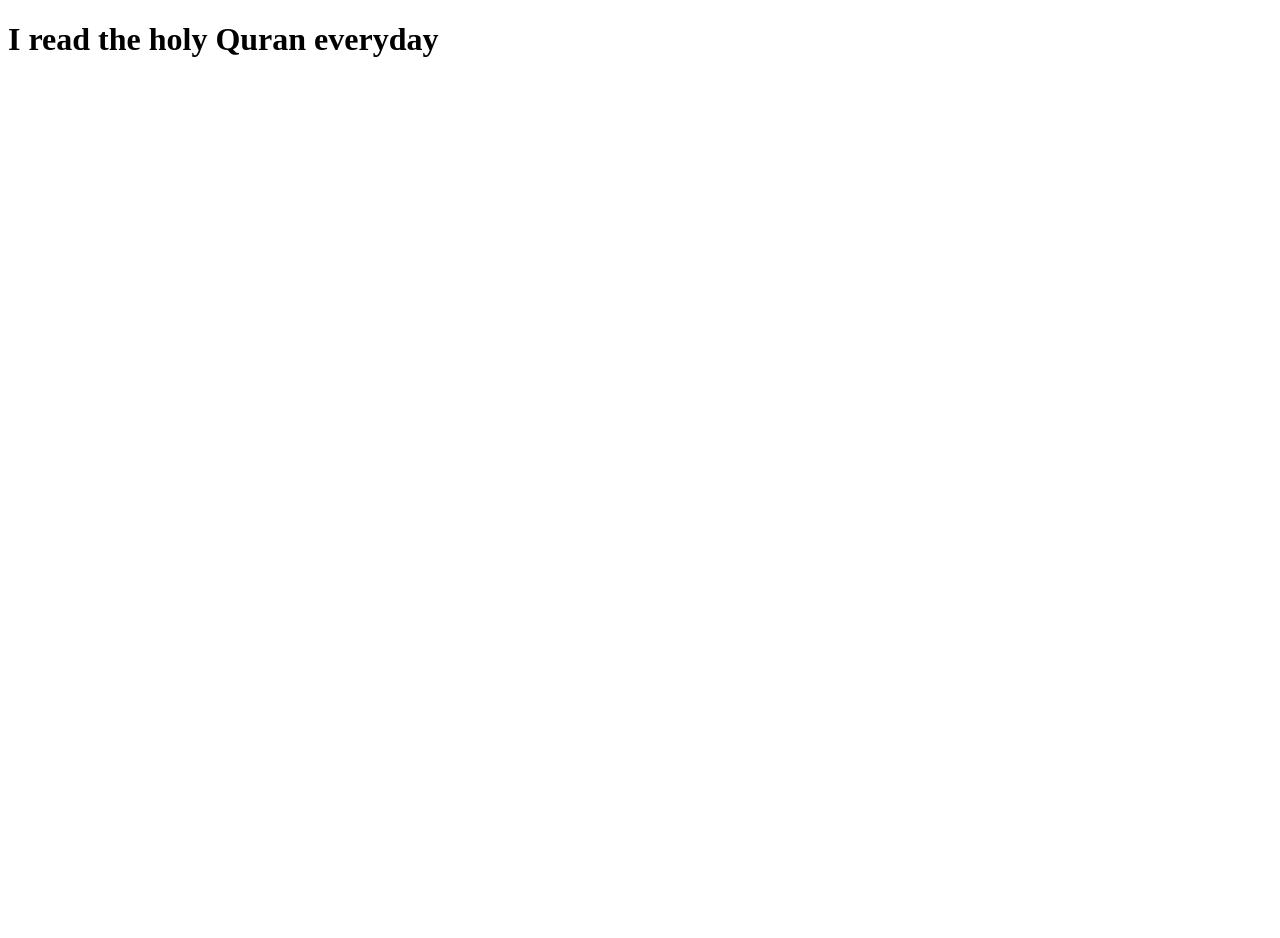
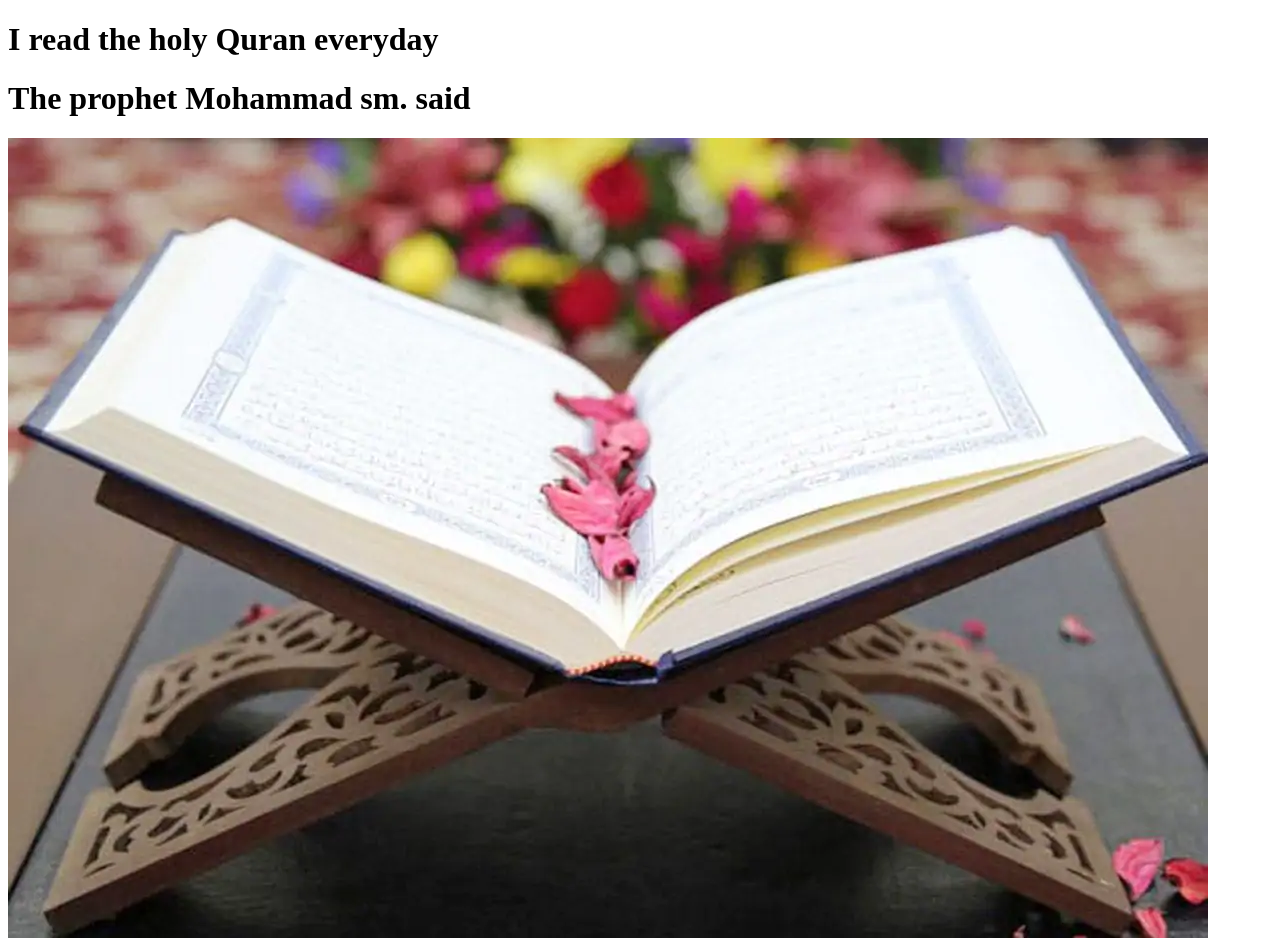
Before and after one commit to jamirali720/my-third-website, a plain HTML site: page index.html in a window 1280 px wide. Before the commit the page ends 800 px from the top, so only its background shows below. Drawn offline with Linux system fonts and the light colour scheme.

Commit message:
added quran

```diff
--- a/index.html
+++ b/index.html
@@ -3,9 +3,11 @@
 <head>
     <meta charset="UTF-8">
     <meta name="viewport" content="width=device-width, initial-scale=1.0">
-    <title>Document</title>
+    <title>The Holy Quran</title>
 </head>
 <body>
     <h1>I read the holy Quran everyday</h1>
+    <h1>The prophet Mohammad sm. said  </h1>
+    <p><img src="Quran1200.webp" alt=""></p>
 </body>
 </html>
```
Also changed, not shown: Quran1200.webp (added).
